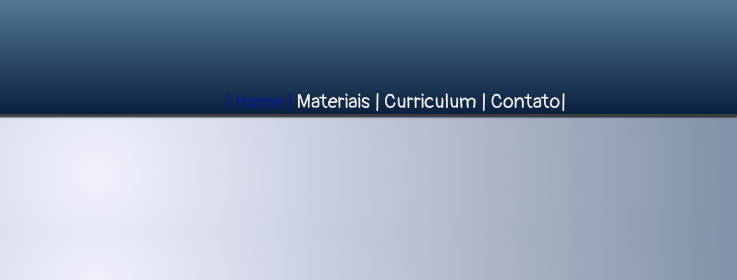
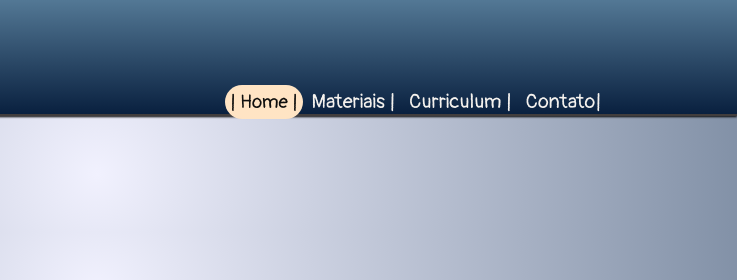
Before and after one commit to alexunter/alura, a plain HTML site: page index.html in a window 1280 px wide. In both pictures the pointer is over the link "| Home |". Shown: the top 280 px of the page, 543-1280 px from the left. Drawn offline with Linux system fonts and the light colour scheme.

Commit message:
Add files via upload

```diff
--- a/style.css
+++ b/style.css
@@ -41,10 +41,14 @@ color:antiquewhite;
 a{color:rgb(245, 242, 238);
 text-decoration: none;
 font-size: 20px;
+padding:5px;
 }
 
-a:hover{color: rgb(7, 29, 149);
-    font-size: 19px;}
+a:hover{color: rgb(15, 15, 14);
+    font-size: 19px;
+background-color: bisque;
+border-radius: 20px;
+}
 
 li{display: inline;
    }
```
